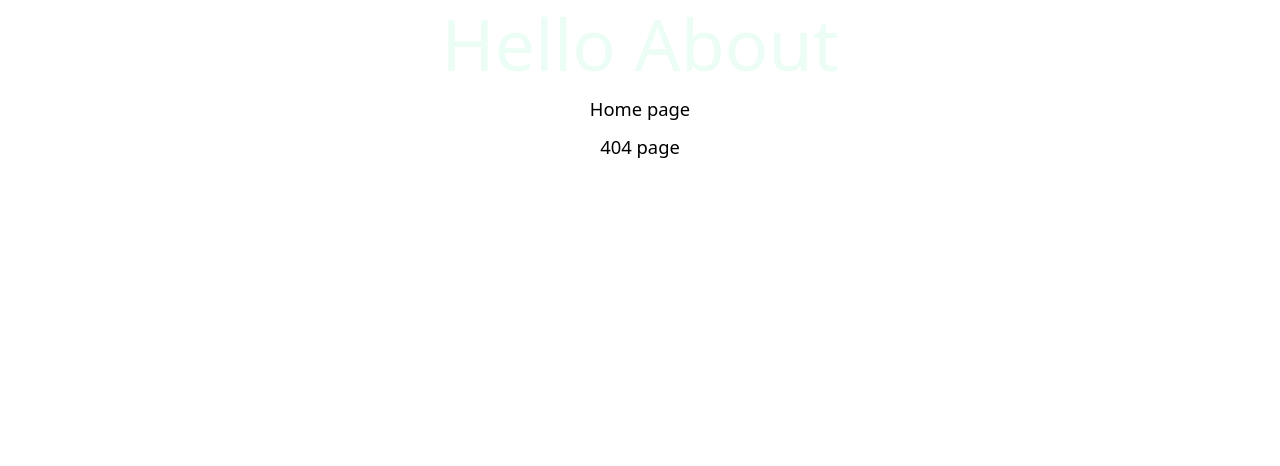
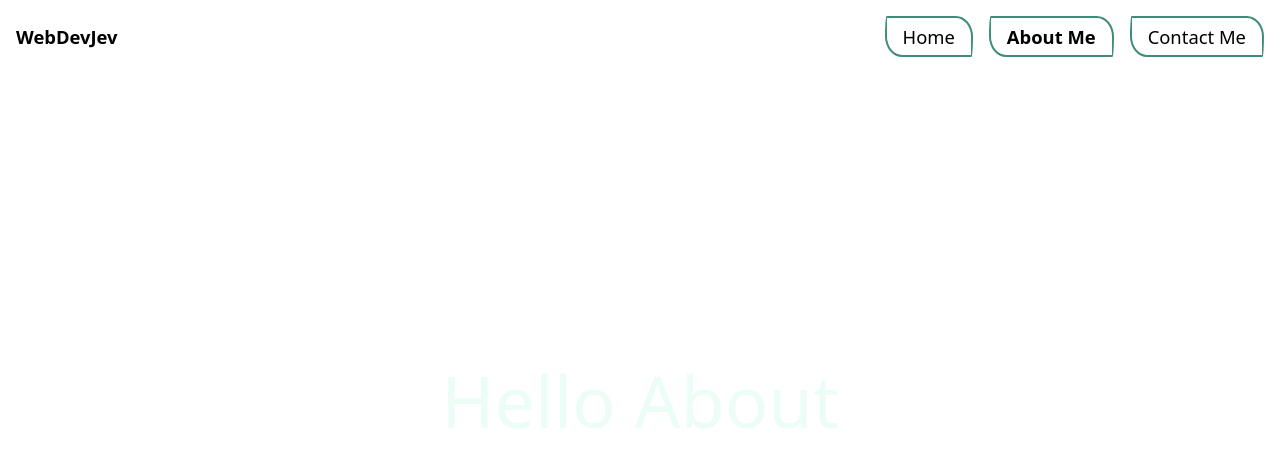
Before and after one commit to JevonThompsonx/Business_standard_template.ts, a React (Vite) app: page /about in a window 1280 px wide. Before the commit this address had no page. Shown: the top 466 px of the page. Built offline with nearby package versions, Linux system fonts and the light colour scheme.

Commit message:
Links moved to navbar

```diff
--- a/src/pages/About.tsx
+++ b/src/pages/About.tsx
@@ -1,8 +1,13 @@
-import { Link } from "react-router-dom";
+
+import { Nav } from "../components"
+
 export default function About() {
-  return (<div className="flex flex-col justify-evenly items-center space-y-2">
-    <h1 className="text-emerald-50">Hello About</h1>
-    <Link to='/'> Home page </Link>
-    <Link to='/not_found'> 404 page </Link>
-  </div>)
+  return (
+    <>
+      <Nav />
+      <div className="flex flex-col justify-evenly items-center space-y-2 h-screen w-screen">
+        <h1 className="text-emerald-50">Hello About</h1>
+
+      </div>
+    </>)
 }
--- a/src/pages/Home.tsx
+++ b/src/pages/Home.tsx
@@ -1,11 +1,13 @@
-import { Link } from "react-router-dom";
-
+import { Nav, HomeWelcomeCard } from "../components"
 export default function Home() {
 
-  return (<div className="flex flex-col justify-evenly items-center space-y-2">
+  return (
+    <>
+      <Nav />
+      <div className="flex flex-col justify-evenly items-center h-screen w-screen bg-white">
+        <HomeWelcomeCard />
 
-    <h1 className="text-blue-50">Hello Home</h1>
-    <Link to='/about'> About page </Link>
-    <Link to='/not_found'> 404 page </Link>
-  </div>)
+      </div>
+    </>
+  );
 }
--- a/src/pages/NotFound.tsx
+++ b/src/pages/NotFound.tsx
@@ -1,9 +1,15 @@
-import { Link } from "react-router-dom";
+import { Nav } from "../components"
 export default function NotFound() {
 
-  return (<div className="flex flex-col justify-evenly items-center space-y-2">
-    <h1>Sorry page not found</h1>
-    <Link to='/'> Home page </Link>
-    <Link to='/about'> About page </Link>
-  </div>)
+  return (
+
+    <>
+
+      <Nav />
+      <div className="flex flex-col justify-evenly items-center space-y-2 h-screen w-screen">
+        <h1>Sorry page not found</h1>
+
+      </div>
+    </>
+  )
 }
```
